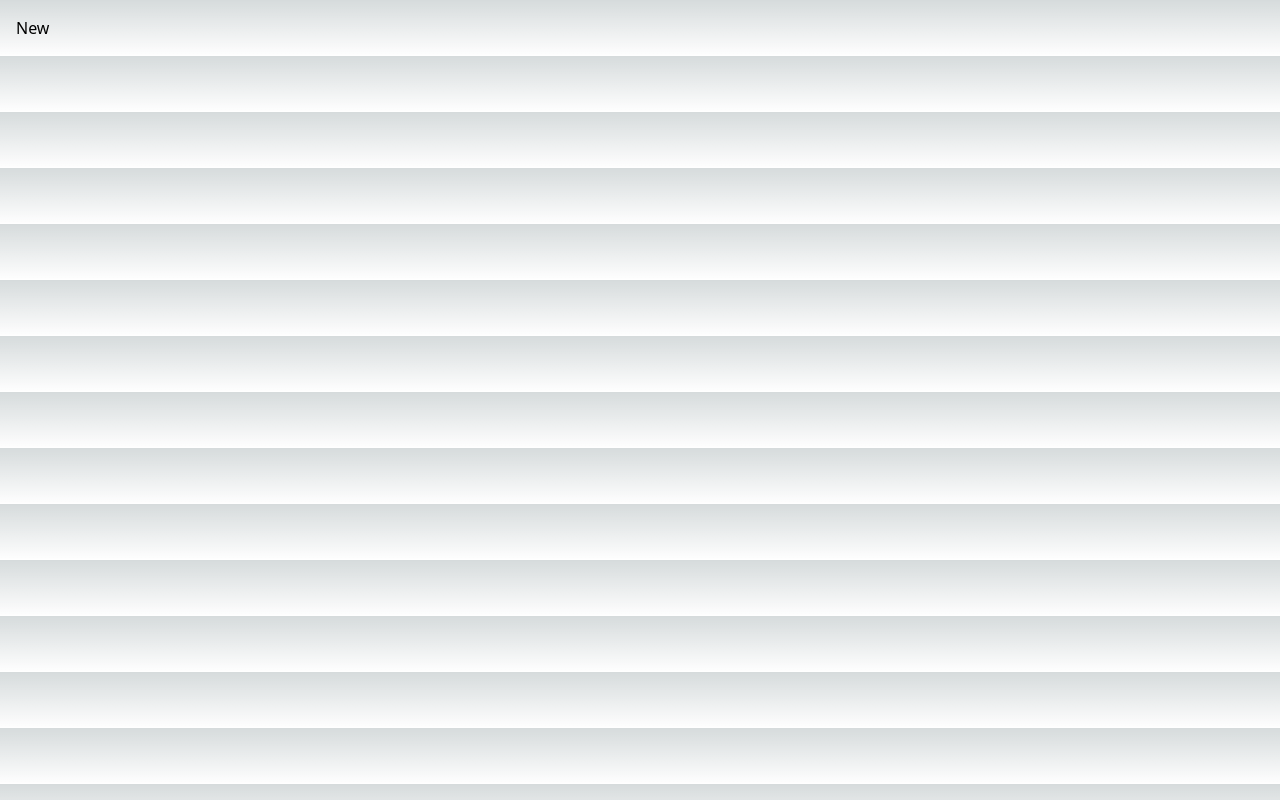
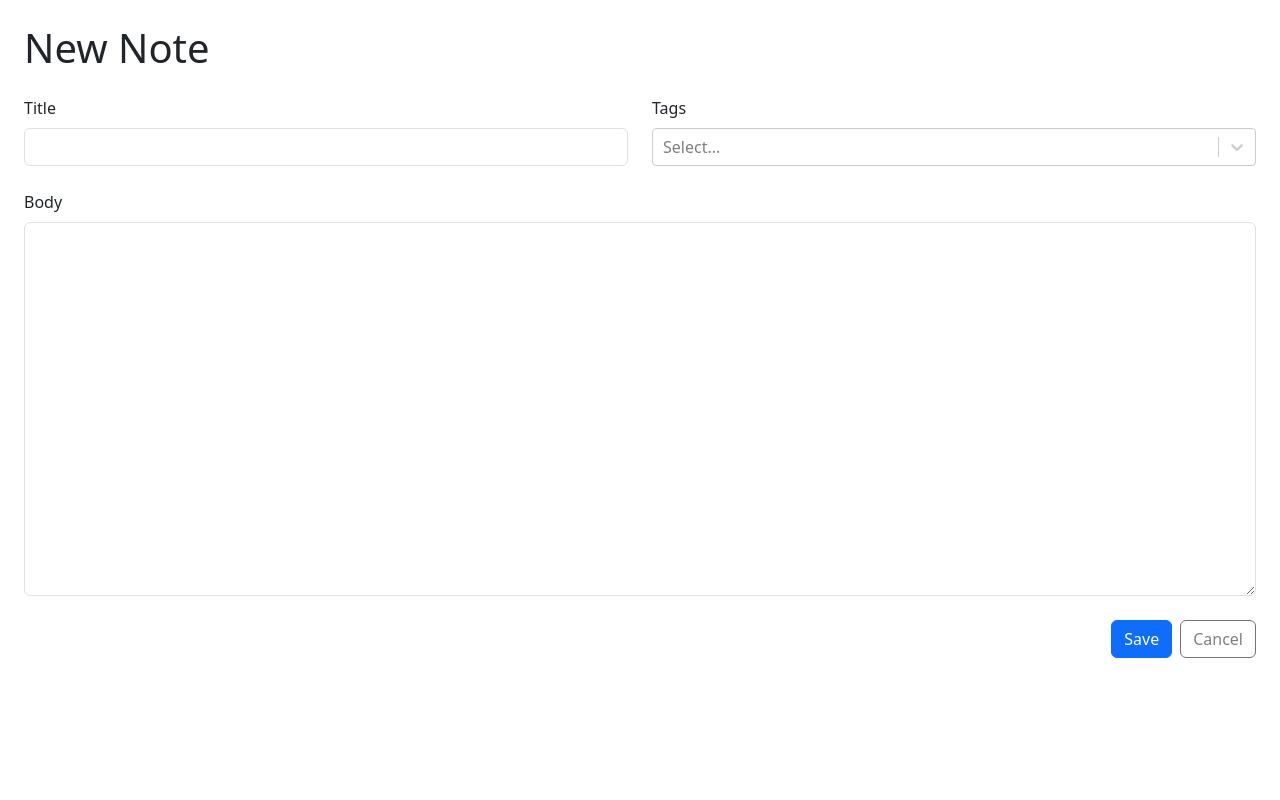
Before and after one commit to aaronwp21/note-taker, a Next.js app: page /new in a window 1280 px wide. Built offline with nearby package versions, Linux system fonts and the light colour scheme.

Commit message:
form shell

```diff
--- a/package.json
+++ b/package.json
@@ -13,13 +13,15 @@
     "@types/react": "18.2.17",
     "@types/react-dom": "18.2.7",
     "autoprefixer": "10.4.14",
+    "bootstrap": "^5.3.1",
     "eslint": "8.46.0",
     "eslint-config-next": "13.4.12",
     "next": "13.4.12",
     "postcss": "8.4.27",
     "react": "18.2.0",
+    "react-bootstrap": "^2.8.0",
     "react-dom": "18.2.0",
-    "tailwindcss": "3.3.3",
+    "react-select": "^5.7.4",
     "typescript": "5.1.6"
   }
 }
--- a/postcss.config.js
+++ b/postcss.config.js
@@ -1,6 +1,5 @@
 module.exports = {
   plugins: {
-    tailwindcss: {},
     autoprefixer: {},
   },
 }
--- a/src/components/Layout.tsx
+++ b/src/components/Layout.tsx
@@ -1,7 +1,7 @@
 import React, { ReactNode } from 'react';
 
 function Layout({ children }: { children: ReactNode }) {
-  return <div className="m-4">{children}</div>;
+  return <div className='m-4'>{children}</div>;
 }
 
 export default Layout;
--- /dev/null
+++ b/src/components/NewNote.tsx
@@ -0,0 +1,13 @@
+import React from 'react';
+import NoteForm from './NoteForm';
+
+function NewNote() {
+  return (
+    <>
+      <h1 className='mb-4'>New Note</h1>
+      <NoteForm />
+    </>
+  );
+}
+
+export default NewNote;
--- /dev/null
+++ b/src/components/NoteForm.tsx
@@ -0,0 +1,41 @@
+import React from 'react';
+import Link from 'next/link';
+import { Form, Stack, Row, Col, Button } from 'react-bootstrap';
+import CreateableReactSelect from 'react-select/creatable';
+
+function NoteForm() {
+  return (
+    <Form>
+      <Stack gap={4}>
+        <Row>
+          <Col>
+            <Form.Group controlId="title">
+              <Form.Label>Title</Form.Label>
+              <Form.Control required />
+            </Form.Group>
+          </Col>
+          <Col>
+            <Form.Group controlId="tags">
+              <Form.Label>Tags</Form.Label>
+              <CreateableReactSelect isMulti />
+            </Form.Group>
+          </Col>
+        </Row>
+        <Form.Group controlId="markdown">
+          <Form.Label>Body</Form.Label>
+          <Form.Control required as="textarea" rows={15} />
+        </Form.Group>
+        <Stack direction="horizontal" gap={2} className='justify-content-end'>
+          <Button type="submit" variant="primary">
+            Save
+          </Button>
+          <Button type="button" variant="outline-secondary">
+            <Link href={'/'} className='cancelBtn'>Cancel</Link>
+          </Button>
+        </Stack>
+      </Stack>
+    </Form>
+  );
+}
+
+export default NoteForm;
--- a/src/pages/_app.tsx
+++ b/src/pages/_app.tsx
@@ -1,5 +1,6 @@
+import type { AppProps } from 'next/app'
+import 'bootstrap/dist/css/bootstrap.min.css';
 import '@/styles/globals.css'
-import type { AppProps } from 'next/app'
 
 export default function App({ Component, pageProps }: AppProps) {
   return <Component {...pageProps} />
--- a/src/pages/new.tsx
+++ b/src/pages/new.tsx
@@ -1,9 +1,10 @@
 import Layout from '@/components/Layout';
+import NewNote from '@/components/NewNote';
 
 export default function New() {
   return (
     <Layout>
-      <h1>New</h1>
+      <NewNote />
     </Layout>
   );
 }
--- a/src/styles/globals.css
+++ b/src/styles/globals.css
@@ -1,27 +1,7 @@
-@tailwind base;
-@tailwind components;
-@tailwind utilities;
-
-:root {
-  --foreground-rgb: 0, 0, 0;
-  --background-start-rgb: 214, 219, 220;
-  --background-end-rgb: 255, 255, 255;
+.cancelBtn {
+  text-decoration: none;
+  color: grey;
 }
-
-@media (prefers-color-scheme: dark) {
-  :root {
-    --foreground-rgb: 255, 255, 255;
-    --background-start-rgb: 0, 0, 0;
-    --background-end-rgb: 0, 0, 0;
-  }
+.cancelBtn:hover {
+  color: white;
 }
-
-body {
-  color: rgb(var(--foreground-rgb));
-  background: linear-gradient(
-      to bottom,
-      transparent,
-      rgb(var(--background-end-rgb))
-    )
-    rgb(var(--background-start-rgb));
-}
--- a/tailwind.config.js
+++ /dev/null
@@ -1,18 +0,0 @@
-/** @type {import('tailwindcss').Config} */
-module.exports = {
-  content: [
-    './src/pages/**/*.{js,ts,jsx,tsx,mdx}',
-    './src/components/**/*.{js,ts,jsx,tsx,mdx}',
-    './src/app/**/*.{js,ts,jsx,tsx,mdx}',
-  ],
-  theme: {
-    extend: {
-      backgroundImage: {
-        'gradient-radial': 'radial-gradient(var(--tw-gradient-stops))',
-        'gradient-conic':
-          'conic-gradient(from 180deg at 50% 50%, var(--tw-gradient-stops))',
-      },
-    },
-  },
-  plugins: [],
-}
```
Also changed, not shown: 1 other file (tests, documents, lock files or other folders).
